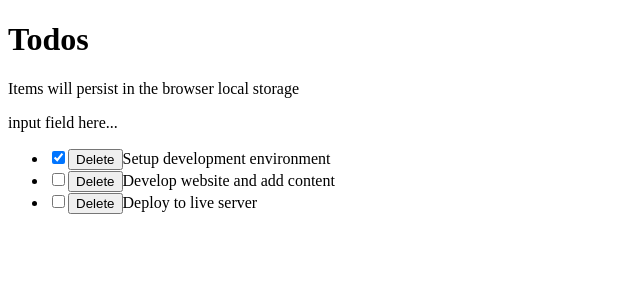
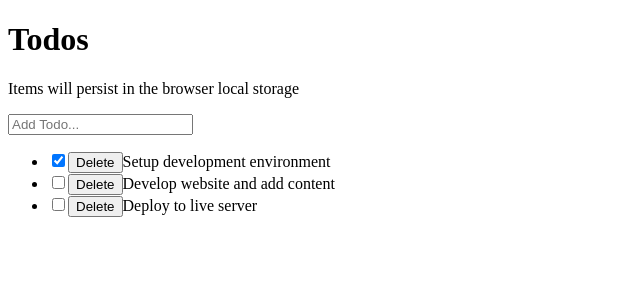
Before and after one commit to kamrantahir2/TodoApp-IbasLogic, a React (Vite) app: page / in a window 1280 px wide. Shown: the top 300 px of the page, without its empty margins (0-640 px from the left). Built offline with nearby package versions, Linux system fonts and the light colour scheme.

Commit message:
create addTodoItem function and drill inot InputTodo from TodosLogic

```diff
--- a/src/components/InputTodo.jsx
+++ b/src/components/InputTodo.jsx
@@ -1,6 +1,25 @@
+import { useState } from 'react';
 
-const InputTodo = () => {
-    return <div>input field here...</div>;
+
+const InputTodo = ({ addTodoItem }) => {
+    const [title, setTitle] = useState('');
+
+    const handleChange = (e) => {
+        setTitle(e.target.value);
+    };
+
+    const handleSubmit = (e) => {
+        e.preventDefault();
+        console.log(title);
+        addTodoItem(title);
+        setTitle('');
+    };
+
+    return (
+        <form onSubmit={handleSubmit}>
+            <input type="text" placeholder="Add Todo..." value={title} onChange={handleChange} />
+        </form>
+    );
 };
 
 export default InputTodo;
--- a/src/components/TodosLogic.jsx
+++ b/src/components/TodosLogic.jsx
@@ -42,11 +42,20 @@ const TodosLogic = () => {
         ]);
     };
 
+    const addTodoItem = (title) => {
+        const newTodo = {
+            id: 4,
+            title: title,
+            completed: false
+        };
+        setTodos([...todos, newTodo]);
+    };
+
     return (
 
         <div>
 
-            <InputTodo />
+            <InputTodo addTodoItem={addTodoItem} />
 
             <TodosList todosProps={todos} setTodos={setTodos} handleChange={handleChange} delTodo={delTodo} />
 
```
